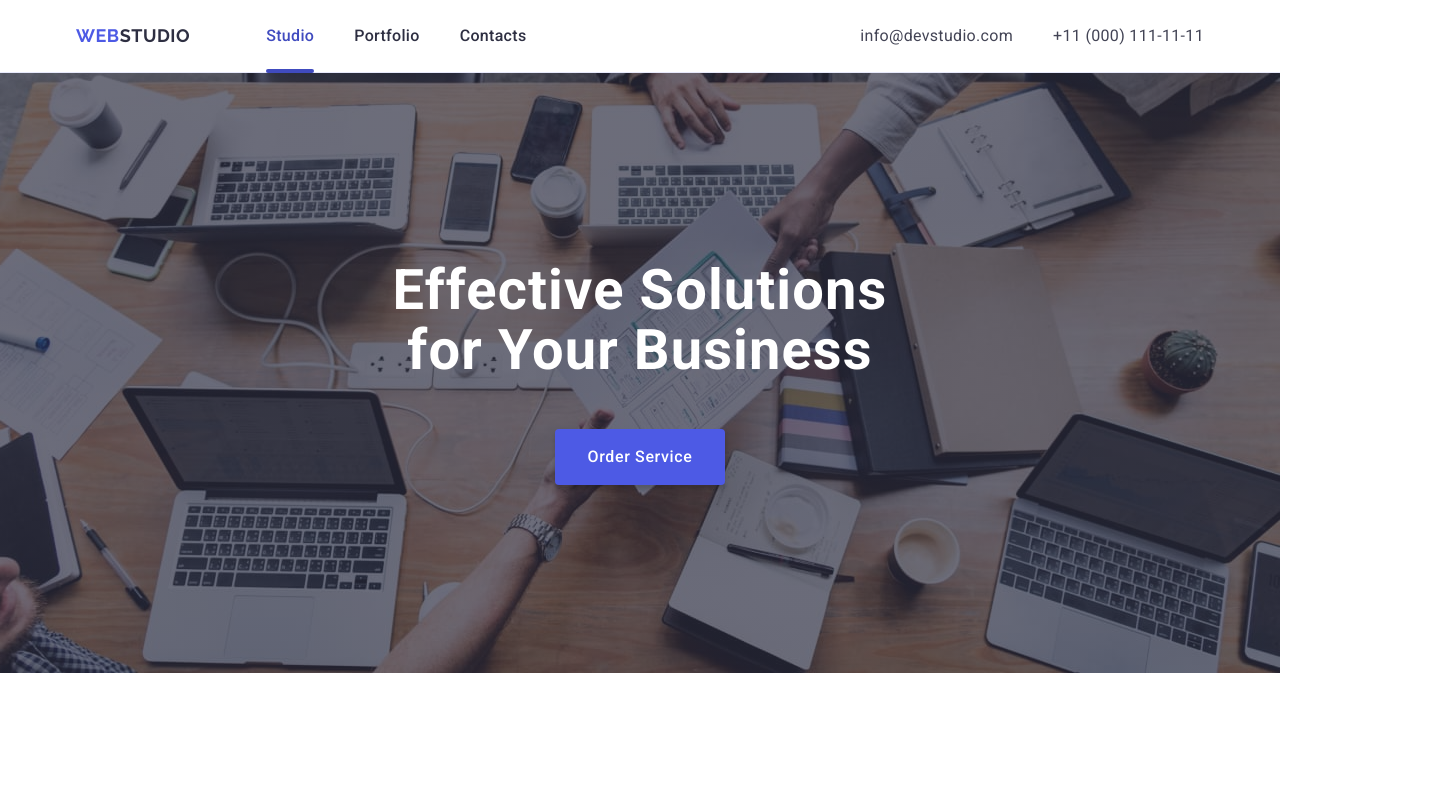
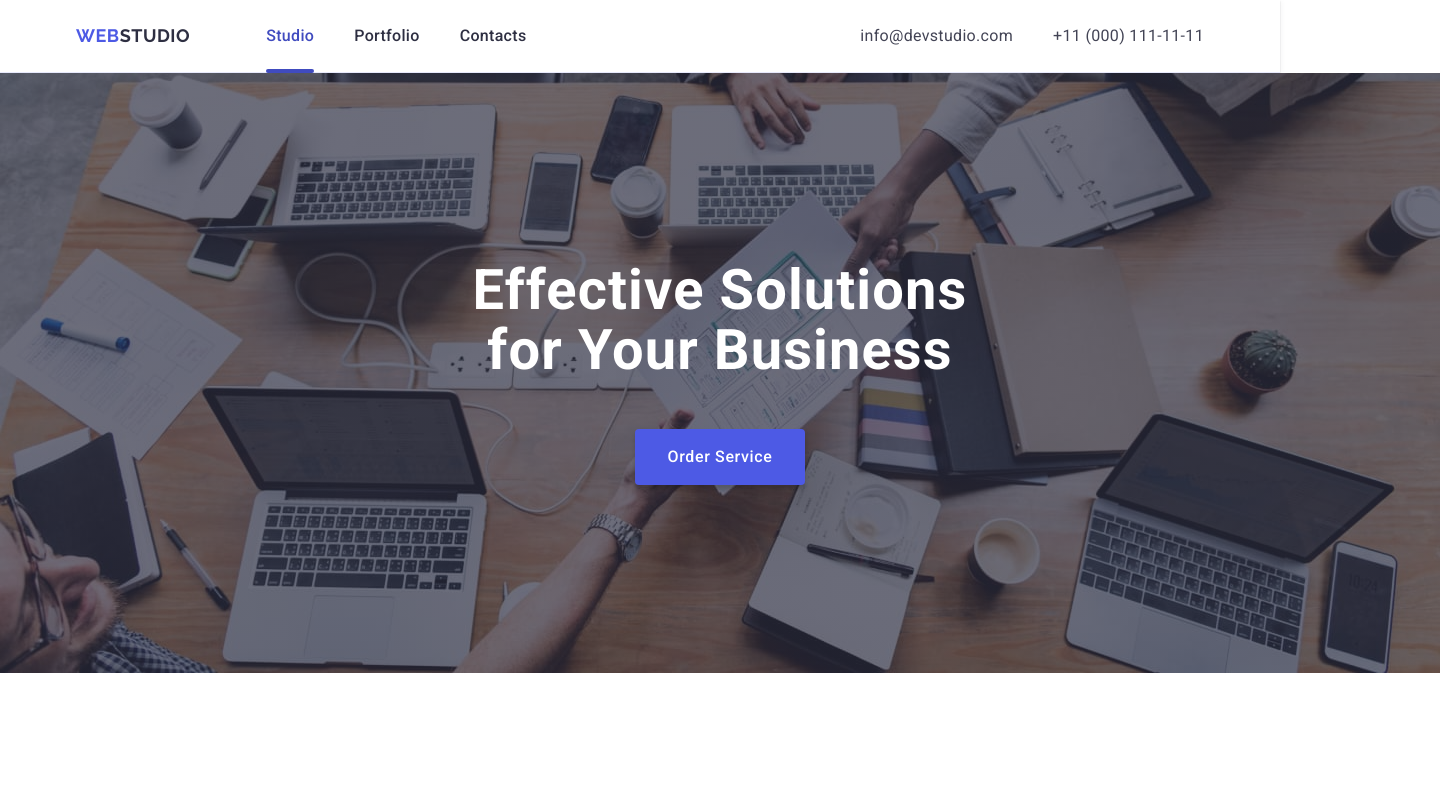
Before and after one commit to dr-jeky11/goit-markup-hw-04, a plain HTML site: page index.html in a window 1280 px wide. Shown: the top 789 px of the page, 1440 px wide, since content can reach past the window. Drawn offline with nearby package versions, Linux system fonts and the light colour scheme.

Commit message:
hero update

```diff
--- a/css/styles.css
+++ b/css/styles.css
@@ -163,6 +163,7 @@ p {
 }
 
 .hero {
+  min-width: 1440px;
   height: 600px;
   background-color: #2e2f42;
   padding: 188px 0;
@@ -171,6 +172,8 @@ p {
       rgba(46, 47, 66, 0.7)
     ),
     url(../images/hero.jpg);
+  margin-left: auto;
+  margin-right: auto;
   background-repeat: no-repeat;
   background-position: center;
   background-size: cover;
```
